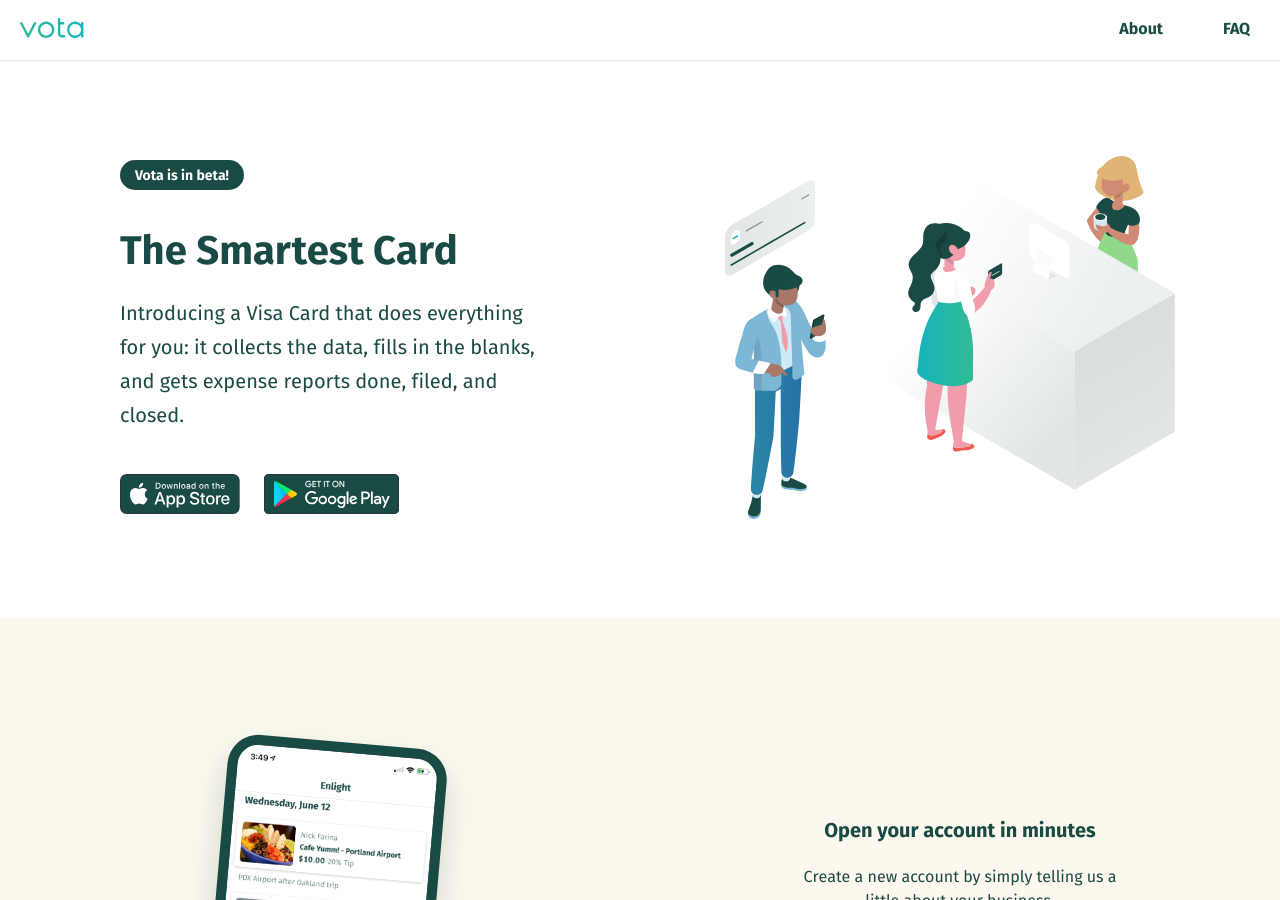
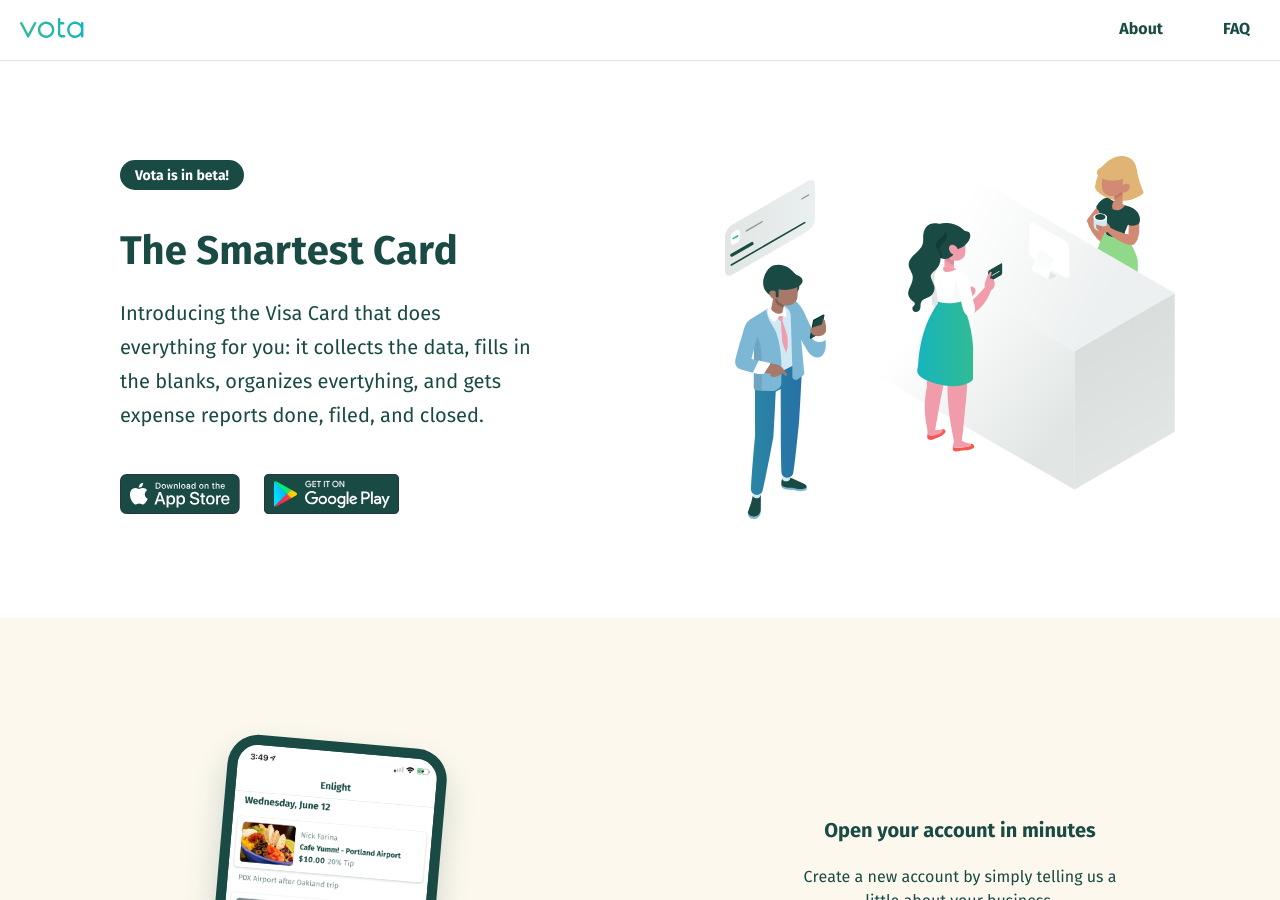
Before and after one commit to nfarina/vota-site, a Jekyll site: the page built from index.html, in a window 1280 px wide and 900 px high. Built offline with Jekyll 4.4.1, drawn with Linux system fonts in a browser that asks for light colours.

Commit message:
more copy changes

```diff
--- a/index.html
+++ b/index.html
@@ -35,7 +35,7 @@ layout: layout2
       <div class="use_your_words">
         <div class="pill">Vota is in beta!</div>
         <h1>The Smartest Card</h1>
-        <p class="tag">Introducing a Visa Card that does everything for you: it collects the data, fills in the blanks, and gets expense reports done, filed, and closed.</p>
+        <p class="tag">Introducing the Visa Card that does everything for you: it collects the data, fills in the blanks, organizes evertyhing, and gets expense reports done, filed, and closed.</p>
         <div class="form_wrapper" id="getIt">
           <p class="get_it">Get Vota in Minutes on iPhone & Android:</p>
           <form onsubmit="sendSMS(this); return false;">
```
